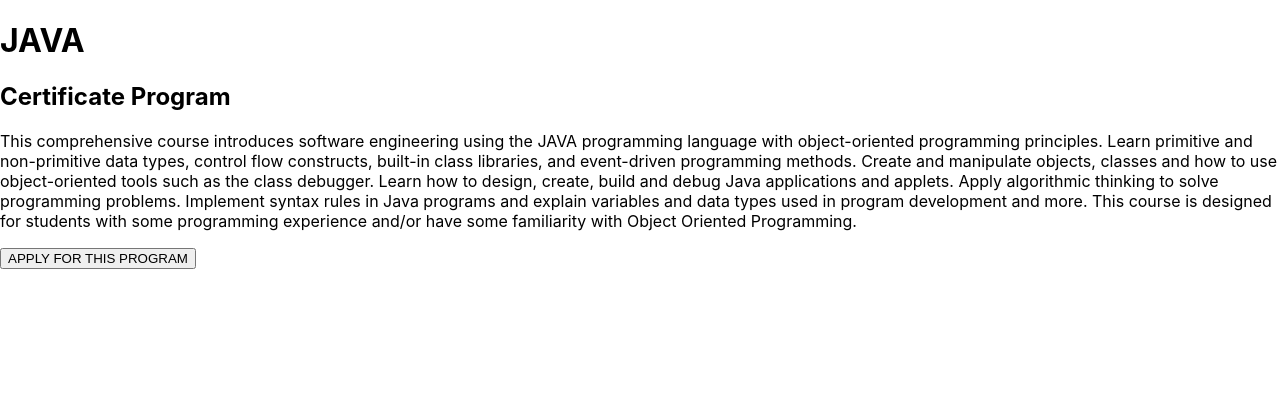
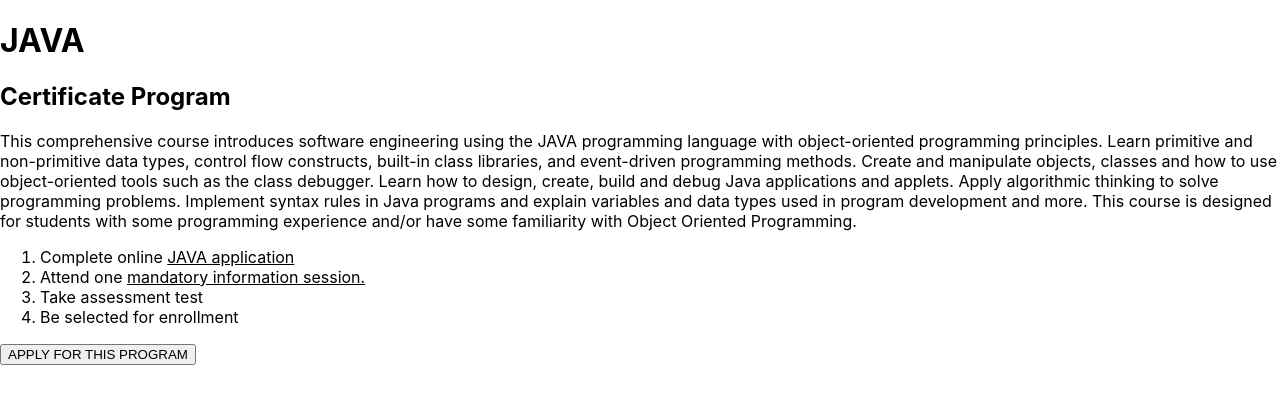
Before and after one commit to kayanr/hello-react, a React (Create React App) app in the folder hello-react/: page / in a window 1280 px wide. Shown: the top 404 px of the page. Built offline with nearby package versions, Linux system fonts and the light colour scheme.

Commit message:
added the last ordered list
added the last ordered list

```diff
--- a/hello-react/src/index.js
+++ b/hello-react/src/index.js
@@ -7,6 +7,12 @@ import * as serviceWorker from './serviceWorker';
 let header = <h1>JAVA</h1>
 let subheader = <h2>Certificate Program</h2>
 let text = <p>This comprehensive course introduces software engineering using the JAVA programming language with object-oriented programming principles. Learn primitive and non-primitive data types, control flow constructs, built-in class libraries, and event-driven programming methods. Create and manipulate objects, classes and how to use object-oriented tools such as the class debugger. Learn how to design, create, build and debug Java applications and applets. Apply algorithmic thinking to solve programming problems. Implement syntax rules in Java programs and explain variables and data types used in program development and more. This course is designed for students with some programming experience and/or have some familiarity with Object Oriented Programming. </p>
+ let lastList = <ol>
+ <li>Complete online <u>JAVA application</u></li>
+ <li>Attend one <u >mandatory information session.</u></li>
+ <li>Take assessment test</li>
+ <li>Be selected for enrollment</li>
+ </ol>
 let applyButton = <div>
 <button>APPLY FOR THIS PROGRAM </button>
 </div>
@@ -33,6 +39,7 @@ ReactDOM.render(
     {header}
     {subheader}
     {text}
+    {lastList}
     {applyButton}
   </div>,
   document.getElementById('root')
```
